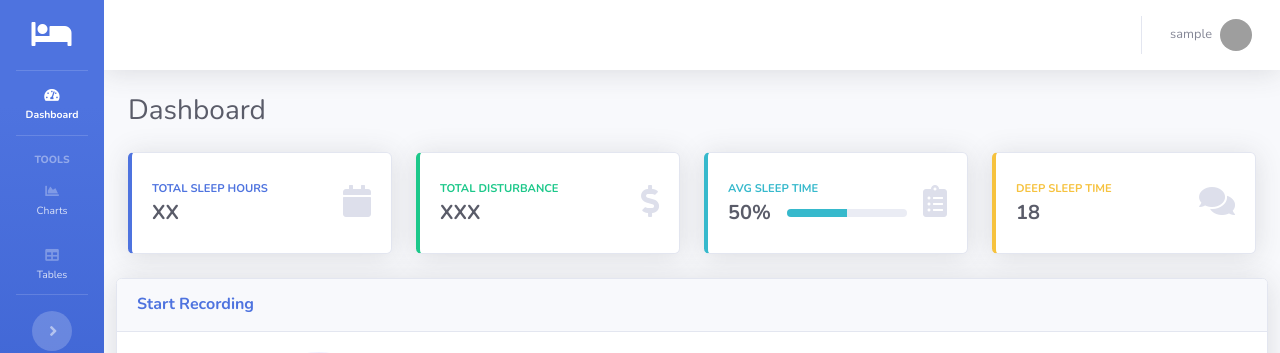
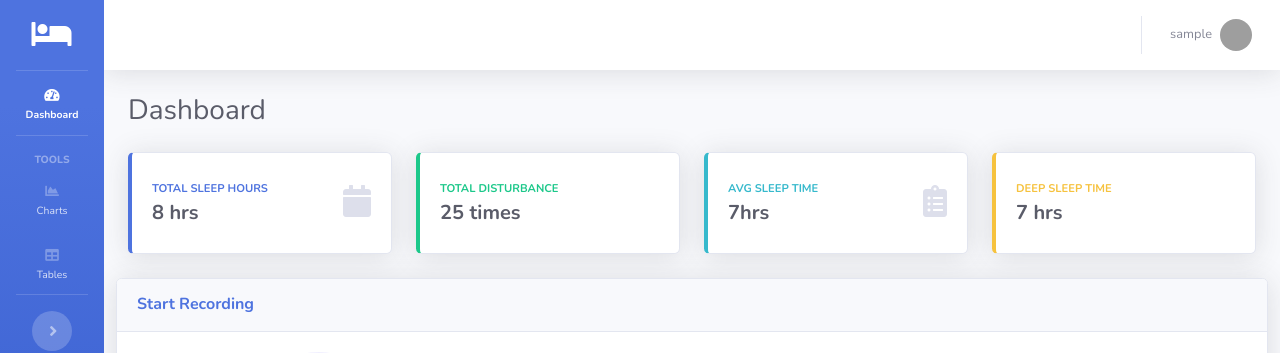
Before and after one commit to kunalagra/codeshastra8, a Flask app: page / in a window 1280 px wide. Shown: the top 353 px of the page. Run offline with Flask 2, Linux system fonts and the light colour scheme; the visitor is signed in with stand-in values (Sample User, id 1); some libraries are stand-ins or nearby versions; grey boxes are pictures that could not be loaded.

Commit message:
Final Fixes

```diff
--- a/templates/index.html
+++ b/templates/index.html
@@ -18,7 +18,7 @@
           <div class="row no-gutters align-items-center">
             <div class="col mr-2">
               <div class="text-xs font-weight-bold text-primary text-uppercase mb-1">Total Sleep Hours</div>
-              <div class="h5 mb-0 font-weight-bold text-gray-800">XX</div>
+              <div class="h5 mb-0 font-weight-bold text-gray-800">8 hrs</div>
             </div>
             <div class="col-auto">
               <i class="fas fa-calendar fa-2x text-gray-300"></i>
@@ -35,10 +35,9 @@
           <div class="row no-gutters align-items-center">
             <div class="col mr-2">
               <div class="text-xs font-weight-bold text-success text-uppercase mb-1">Total Disturbance</div>
-              <div class="h5 mb-0 font-weight-bold text-gray-800">XXX</div>
+              <div class="h5 mb-0 font-weight-bold text-gray-800">25 times</div>
             </div>
             <div class="col-auto">
-              <i class="fas fa-dollar-sign fa-2x text-gray-300"></i>
             </div>
           </div>
         </div>
@@ -54,13 +53,9 @@
               <div class="text-xs font-weight-bold text-info text-uppercase mb-1">Avg Sleep Time  </div>
               <div class="row no-gutters align-items-center">
                 <div class="col-auto">
-                  <div class="h5 mb-0 mr-3 font-weight-bold text-gray-800">50%</div>
+                  <div class="h5 mb-0 mr-3 font-weight-bold text-gray-800">7hrs</div>
                 </div>
-                <div class="col">
-                  <div class="progress progress-sm mr-2">
-                    <div class="progress-bar bg-info" role="progressbar" style="width: 50%" aria-valuenow="50" aria-valuemin="0" aria-valuemax="100"></div>
-                  </div>
-                </div>
+
               </div>
             </div>
             <div class="col-auto">
@@ -78,10 +73,7 @@
           <div class="row no-gutters align-items-center">
             <div class="col mr-2">
               <div class="text-xs font-weight-bold text-warning text-uppercase mb-1">Deep Sleep Time</div>
-              <div class="h5 mb-0 font-weight-bold text-gray-800">18</div>
-            </div>
-            <div class="col-auto">
-              <i class="fas fa-comments fa-2x text-gray-300"></i>
+              <div class="h5 mb-0 font-weight-bold text-gray-800">7 hrs</div>
             </div>
           </div>
         </div>
```
